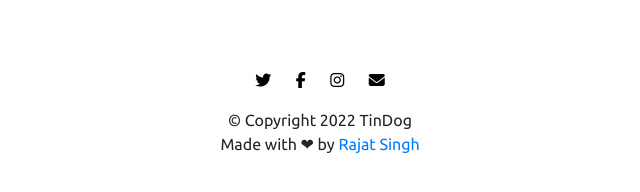
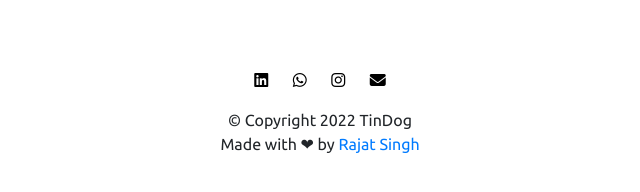
Before and after one commit to rajat426/vivaah.com, a plain HTML site: page index.html in a window 1280 px wide. Shown: the part 3254-3446 px from the top of the page, 320-960 px from the left. Drawn offline with nearby package versions, Linux system fonts and the light colour scheme.

Commit message:
Update index.html

```diff
--- a/index.html
+++ b/index.html
@@ -191,10 +191,10 @@
 
   <footer class="white-section" id="footer">
   <div class="container-fluid">
-    <i class="foot-icon fa-brands fa-twitter"></i>
-    <i class="foot-icon fa-brands fa-facebook-f"></i>
-    <i class="foot-icon fa-brands fa-instagram"></i>
-    <i class="foot-icon fa-solid fa-envelope"></i>
+    <a class="footer-link" href="https://www.linkedin.com/in/rajat-singh-b7087523a"><i class="foot-icon fa-brands fa-linkedin"></i></a>
+    <a class="footer-link" href="https://wa.link/z7wiys"><i class="foot-icon fa-brands fa-whatsapp"></i></a>
+      <a class="footer-link" href="https://www.instagram.com/hack.ox.lin/"><i class="foot-icon fa-brands fa-instagram"></i></a>
+      <a class="footer-link" href="mailto:rajatkrsingh426@gmail.com"><i class="foot-icon fa-solid fa-envelope"></i></a>
     <p class="foot-p">© Copyright 2022 TinDog<br />Made with ❤ by <a href="https://rajat426.github.io/website/">Rajat Singh</a> </p>
 
   </div>
```
